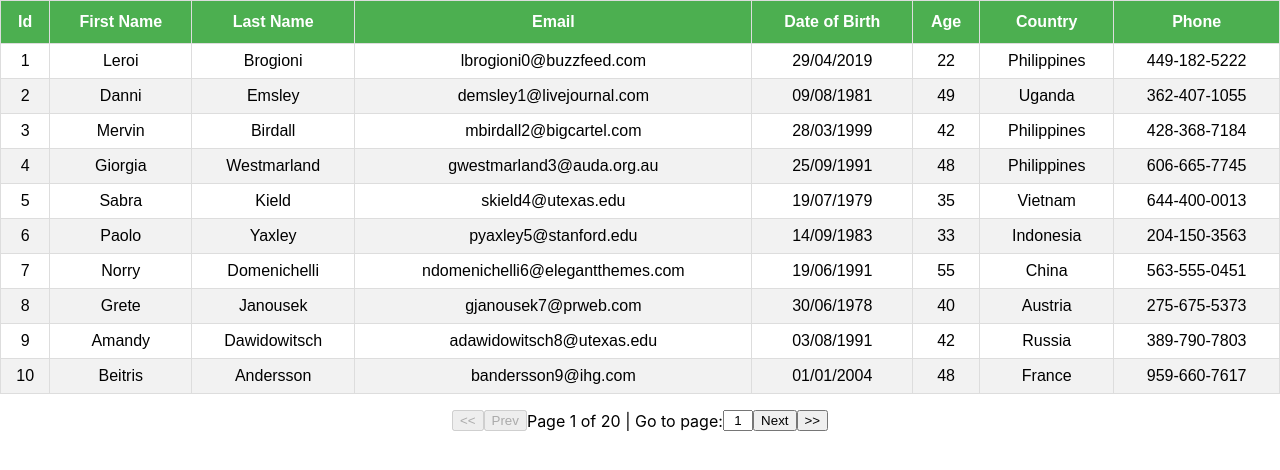
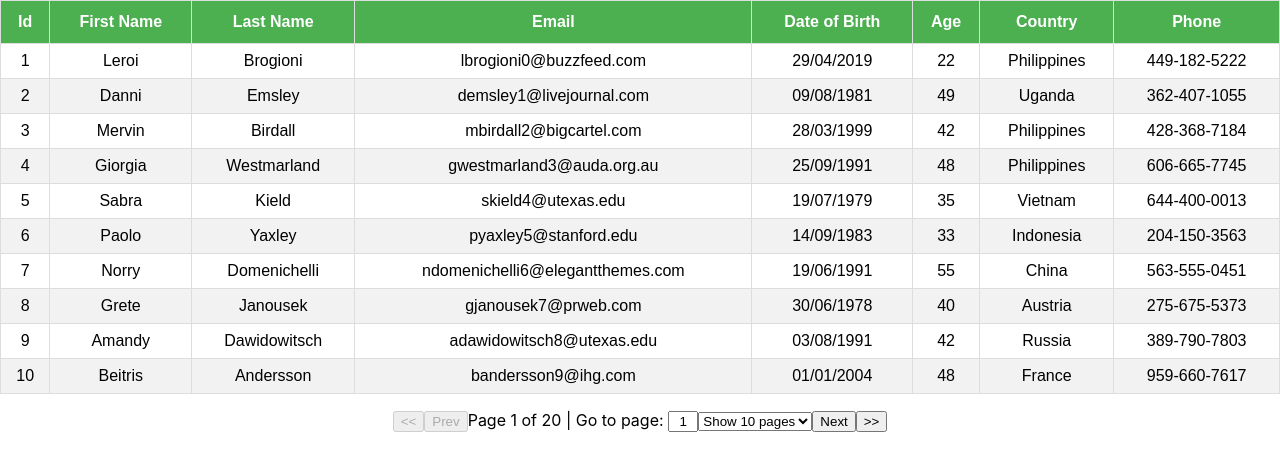
Before and after one commit to mirstuk/react-table-demo, a React (Create React App) app: page / in a window 1280 px wide. Shown: the top 470 px of the page. Built offline with nearby package versions, Linux system fonts and the light colour scheme.

Commit message:
React Table Tutorial - 13 - Pagination (Page size)

```diff
--- a/src/components/PaginationTable.js
+++ b/src/components/PaginationTable.js
@@ -20,6 +20,7 @@
     pageOptions,
     gotoPage,
     pageCount,
+    setPageSize,
     state,
     prepareRow,
   } = useTable(
@@ -30,7 +31,7 @@
     usePagination
   );
 
-  const { pageIndex } = state;
+  const { pageIndex, pageSize } = state;
 
   return (
     <>
@@ -66,11 +67,10 @@
         <button onClick={() => previousPage()} disabled={!canPreviousPage}>
           Prev
         </button>
-        <div>
+        <span>
           Page {pageIndex + 1} of {pageOptions.length}
-        </div>
-
-        <div>&nbsp;| Go to page: </div>
+        </span>
+        <span>&nbsp;| Go to page: </span>
         <input
           type="number"
           defaultValue={pageIndex + 1}
@@ -79,6 +79,15 @@
             gotoPage(pageNumber);
           }}
         />
+        <select
+          value={pageSize}
+          onChange={e => setPageSize(Number(e.target.value))}>
+          {[10, 25, 50].map(pageSize => (
+            <option key={pageSize} value={pageSize}>
+              Show {pageSize} pages
+            </option>
+          ))}
+        </select>
         <button onClick={() => nextPage()} disabled={!canNextPage}>
           Next
         </button>
--- a/src/components/table.css
+++ b/src/components/table.css
@@ -63,9 +63,7 @@
 
 .pagination {
   margin: 1rem auto;
-  display: flex;
-  justify-content: center;
-  align-items: center;
+  text-align: center;
 }
 .pagination input {
   text-align: center;
```
